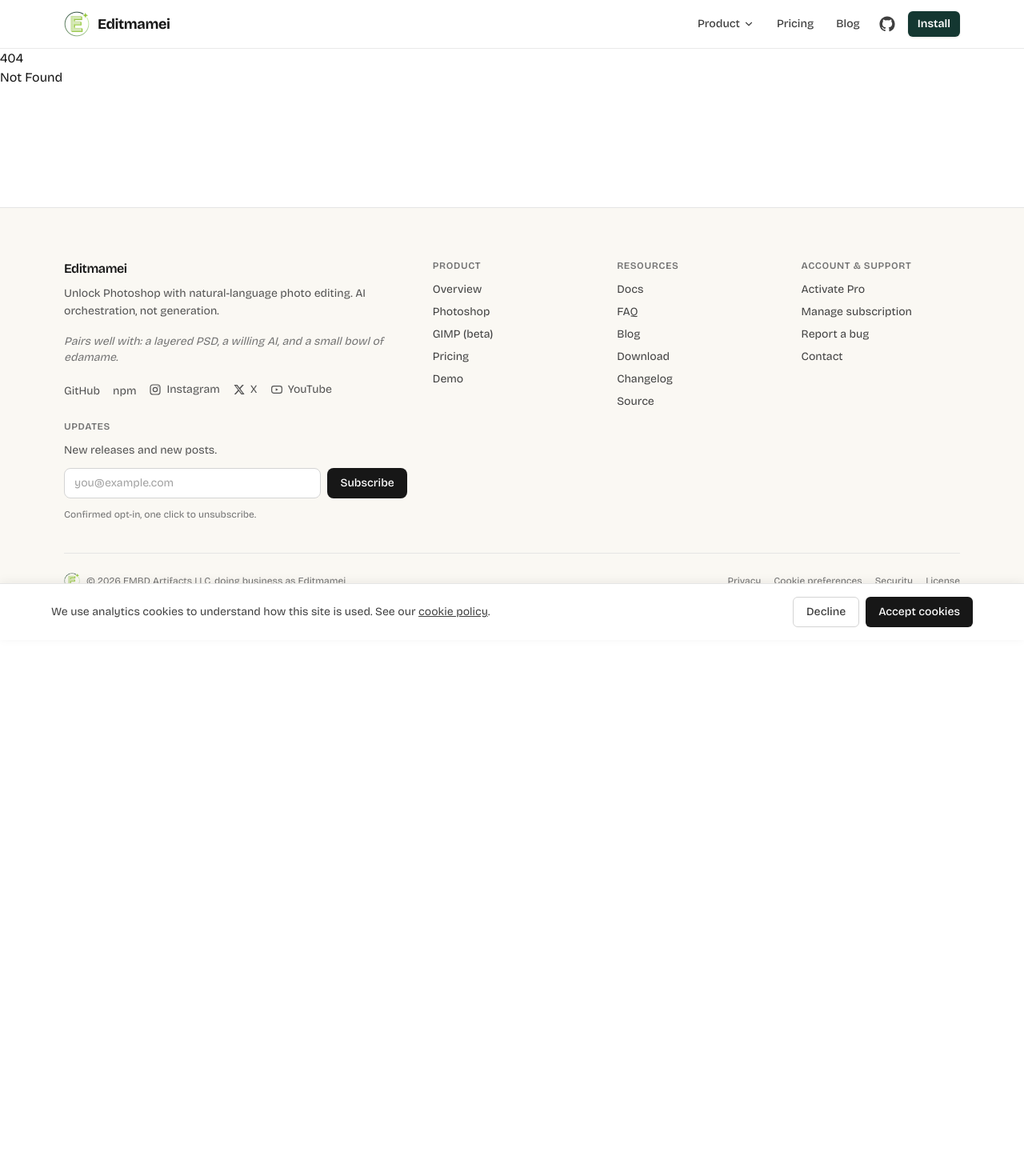
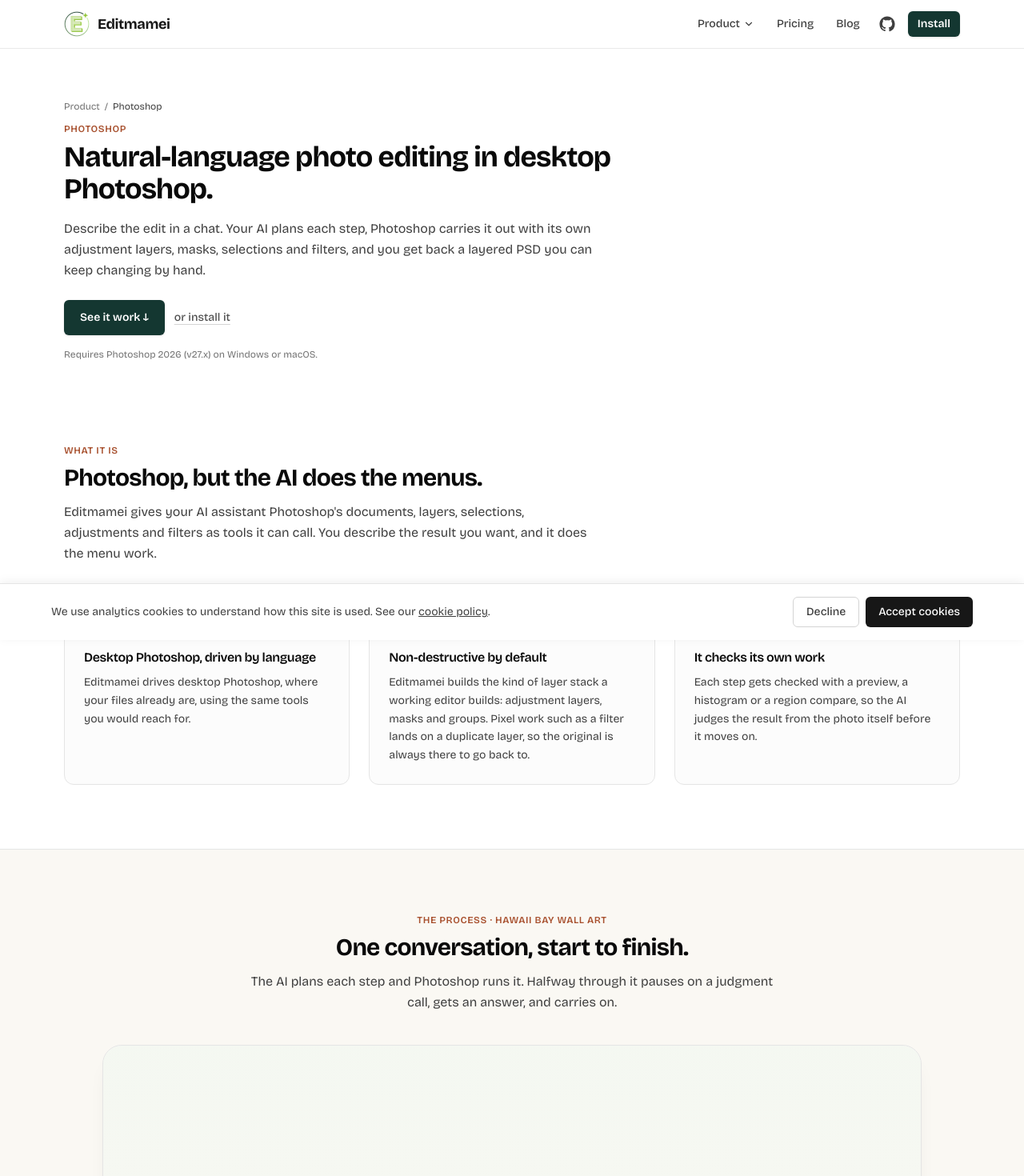
Before and after one commit to editmamei/editmamei-web, a SvelteKit app: page /photoshop in a window 1280 px wide. Before the commit this address had no page. Shown: the top 1470 px of the page at 80% size. Before the commit the page ends 800 px from the top, so only its background shows below. Built offline with nearby package versions, Linux system fonts and the light colour scheme.

Commit message:
feat(web): add the /photoshop page

```diff
--- /dev/null
+++ b/src/routes/photoshop/+page.svelte
@@ -0,0 +1,140 @@
+<script lang="ts">
+	import ThreePillars from '$lib/components/ThreePillars.svelte';
+	import CapabilitySurface from '$lib/components/CapabilitySurface.svelte';
+	import WorkflowExamples from '$lib/components/WorkflowExamples.svelte';
+	import ClientChoiceCallout from '$lib/components/ClientChoiceCallout.svelte';
+	import EditFlowDiagram from '$lib/components/EditFlowDiagram.svelte';
+	import HeroMovie from '$lib/components/HeroMovie.svelte';
+	import InstallSection from '$lib/components/InstallSection.svelte';
+	import Seo from '$lib/components/Seo.svelte';
+
+	// Honest limits. Each line is checked against the public docs (faq.md,
+	// pro-features.md) or the shipped tool list.
+	const notYet = [
+		{
+			title: 'Lightroom',
+			body: 'Editmamei works in Photoshop, and in GIMP in beta. It does not drive Lightroom.'
+		},
+		{
+			title: 'Photoshop Elements',
+			body: 'Elements does not expose the scripting interface that full Photoshop does, so Editmamei cannot drive it.'
+		},
+		{
+			title: 'Camera Raw’s local masks',
+			body: 'The AI sets Camera Raw’s develop sliders, but cannot draw its local masks. When it develops a raw file, masks you made by hand in Camera Raw are carried through untouched.'
+		},
+		{
+			title: 'Developing HEIC before it opens',
+			body: 'HEIC photos open and edit as usual. Photoshop opens them by a route that never reads Camera Raw’s settings file, so a develop-before-open request for a HEIC is refused.'
+		}
+	];
+</script>
+
+<Seo
+	title="AI photo editing in desktop Photoshop · Editmamei"
+	description="Describe the edit in a chat and desktop Photoshop builds it with adjustment layers, masks, selections and filters, checking each step as it goes. Windows and macOS."
+	path="/photoshop"
+/>
+
+<section class="bg-white pt-12 pb-4 md:pt-16 md:pb-6">
+	<div class="mx-auto max-w-6xl px-4">
+		<nav aria-label="Breadcrumb" class="mb-3 hidden text-xs text-neutral-500 sm:block">
+			<ol class="flex items-center gap-1.5">
+				<li><a href="/product" class="hover:text-neutral-900">Product</a></li>
+				<li aria-hidden="true">/</li>
+				<li aria-current="page" class="text-neutral-700">Photoshop</li>
+			</ol>
+		</nav>
+		<p class="mb-2 text-xs font-semibold tracking-wider text-terracotta-ink uppercase">Photoshop</p>
+		<h1 class="max-w-3xl text-3xl font-bold tracking-tight text-neutral-950 md:text-4xl">
+			Natural-language photo editing in desktop Photoshop.
+		</h1>
+		<p class="mt-4 max-w-2xl text-base leading-relaxed text-neutral-700">
+			Describe the edit in a chat. Your AI plans each step, Photoshop carries it out with its own
+			adjustment layers, masks, selections and filters, and you get back a layered PSD you can keep
+			changing by hand.
+		</p>
+		<div class="mt-6 flex flex-col items-start gap-3 sm:flex-row sm:items-center">
+			<a
+				href="#process"
+				class="inline-flex items-center justify-center rounded-md bg-brand px-5 py-3 text-sm font-semibold text-white shadow-sm transition-colors hover:bg-brand-light"
+			>
+				See it work ↓
+			</a>
+			<a
+				href="#install"
+				class="text-sm font-medium text-neutral-600 underline decoration-neutral-300 underline-offset-4 transition-colors hover:text-neutral-900 hover:decoration-neutral-500"
+			>
+				or install it
+			</a>
+		</div>
+		<p class="mt-4 text-xs text-neutral-500">
+			Requires Photoshop 2026 (v27.x) on Windows or macOS.
+		</p>
+	</div>
+</section>
+
+<ThreePillars />
+
+<section id="process" class="scroll-mt-20 border-y border-neutral-200 bg-paper py-16 md:py-20">
+	<div class="mx-auto max-w-6xl px-4">
+		<div class="mx-auto mb-10 max-w-2xl text-center">
+			<p class="mb-2 text-xs font-semibold tracking-wider text-terracotta-ink uppercase">
+				The process · Hawaii bay wall art
+			</p>
+			<h2 class="text-2xl font-bold tracking-tight text-neutral-950 md:text-3xl">
+				One conversation, start to finish.
+			</h2>
+			<p class="mt-3 text-base leading-relaxed text-neutral-700">
+				The AI plans each step and Photoshop runs it. Halfway through it pauses on a judgment call,
+				gets an answer, and carries on.
+			</p>
+		</div>
+
+		<HeroMovie />
+	</div>
+</section>
+
+<CapabilitySurface />
+
+<section id="edit-flow" class="scroll-mt-20 bg-white py-16 md:py-20">
+	<div class="mx-auto max-w-5xl px-4">
+		<div class="mb-8 max-w-2xl">
+			<p class="mb-2 text-xs font-semibold tracking-wider text-terracotta-ink uppercase">
+				The round-trip
+			</p>
+			<h2 class="text-2xl font-bold tracking-tight text-neutral-950 md:text-3xl">
+				Behind a single adjustment.
+			</h2>
+			<p class="mt-3 text-base leading-relaxed text-neutral-700">
+				What happens between your sentence and a finished layer, including the loop where the AI
+				checks its own result.
+			</p>
+		</div>
+		<EditFlowDiagram />
+	</div>
+</section>
+
+<WorkflowExamples />
+
+<section id="limits" class="scroll-mt-20 border-t border-neutral-200 bg-paper py-16 md:py-20">
+	<div class="mx-auto max-w-6xl px-4">
+		<div class="mb-8 max-w-2xl">
+			<p class="mb-2 text-xs font-semibold tracking-wider text-terracotta-ink uppercase">Not yet</p>
+			<h2 class="text-2xl font-bold tracking-tight text-neutral-950 md:text-3xl">
+				What it doesn't do.
+			</h2>
+		</div>
+		<ul class="grid gap-4 sm:grid-cols-2">
+			{#each notYet as item (item.title)}
+				<li class="rounded-xl border border-neutral-200 bg-white p-5">
+					<h3 class="text-sm font-semibold tracking-tight text-neutral-950">{item.title}</h3>
+					<p class="mt-1.5 text-sm leading-relaxed text-neutral-700">{item.body}</p>
+				</li>
+			{/each}
+		</ul>
+	</div>
+</section>
+
+<ClientChoiceCallout />
+<InstallSection />
--- a/src/routes/sitemap.xml/+server.ts
+++ b/src/routes/sitemap.xml/+server.ts
@@ -34,6 +34,7 @@ const ORIGIN = 'https://editmamei.com';
 const ROUTES: Array<{ path: string; lastmod: string; priority: string; changefreq: string }> = [
 	{ path: '/', lastmod: '2026-09-18', priority: '1.0', changefreq: 'weekly' },
 	{ path: '/product', lastmod: '2026-08-14', priority: '0.8', changefreq: 'weekly' },
+	{ path: '/photoshop', lastmod: '2026-10-02', priority: '0.8', changefreq: 'monthly' },
 	{ path: '/pricing', lastmod: '2026-08-04', priority: '0.8', changefreq: 'monthly' },
 	{ path: '/faq', lastmod: '2026-09-18', priority: '0.7', changefreq: 'monthly' },
 	{ path: '/contact', lastmod: '2026-08-08', priority: '0.5', changefreq: 'yearly' },
```
